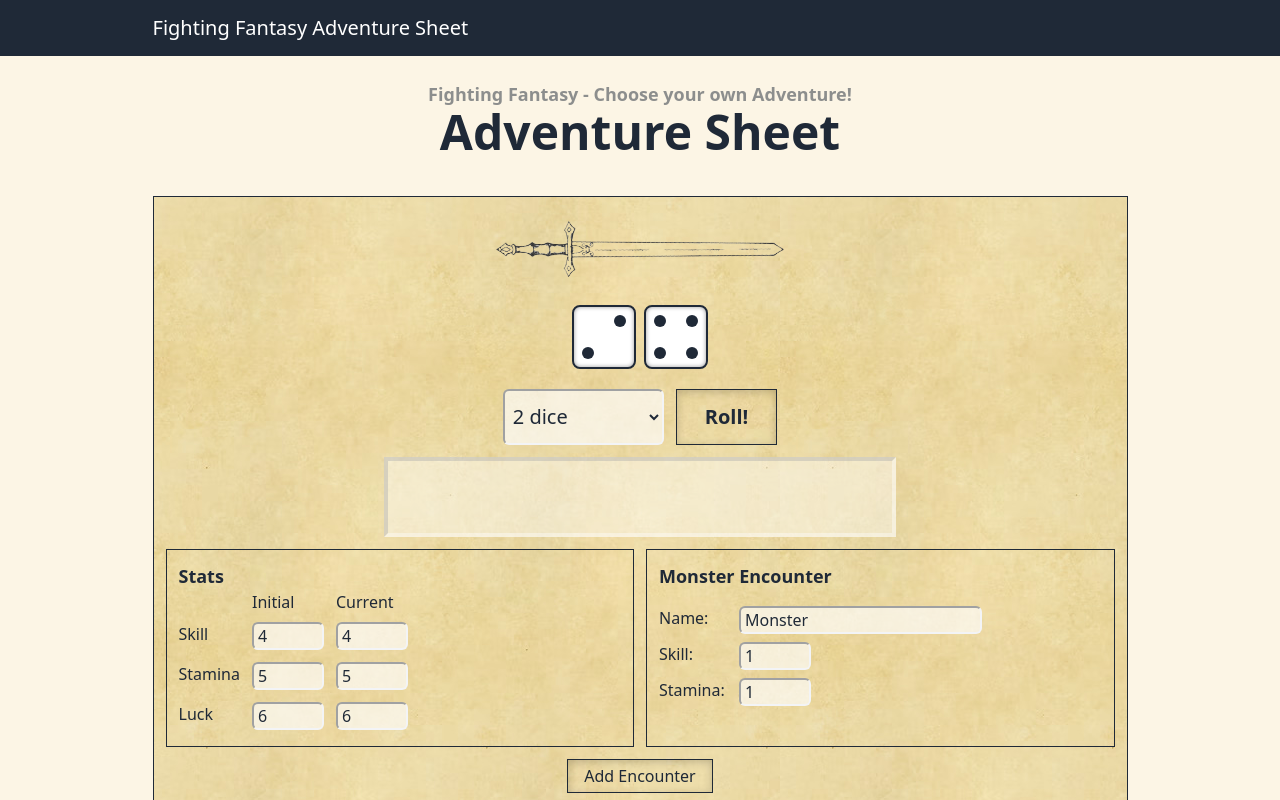
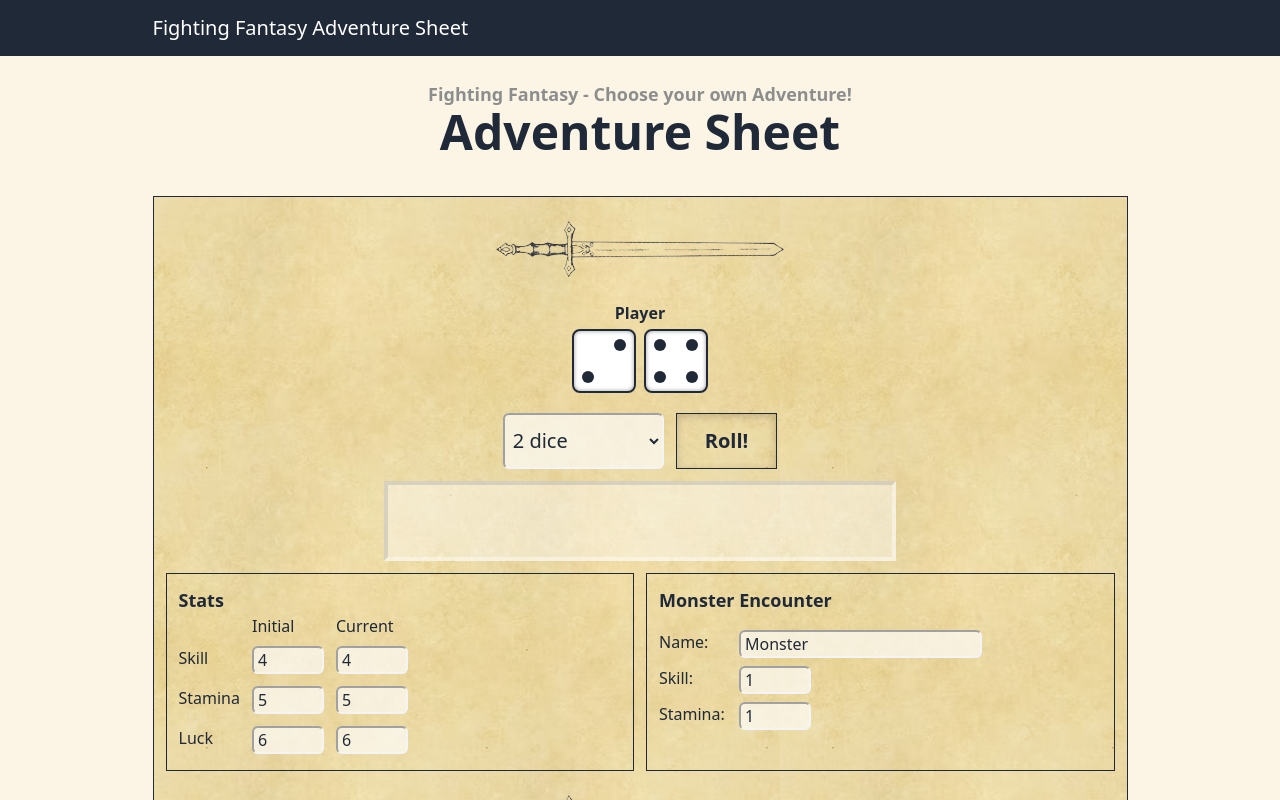
Before and after one commit to MrIee/choose-your-own-adventure-sheet, a Vue app: page / in a window 1280 px wide. Shown: the top 800 px of the page. Built offline with nearby package versions, Linux system fonts and the light colour scheme.

Commit message:
Temporarily disable additional encounters and add victory/defeat messages

```diff
--- a/src/App.vue
+++ b/src/App.vue
@@ -12,7 +12,10 @@
       <Divider :img-url="require('@/assets/images/sword.png')" />
       <div class="tw-flex tw-justify-center tw-mb-4">
         <div class="tw-flex tw-flex-col">
-          <strong v-if="diceMode === diceModeCombat" class="tw-mx-auto">
+          <strong
+            v-if="diceMode === diceModeCombat || diceModeCombatLuck"
+            class="tw-mx-auto"
+          >
             Player
           </strong>
           <div class="tw-flex">
@@ -25,7 +28,10 @@
           </div>
         </div>
         <div v-if="monsterDice > 0" class="tw-flex tw-flex-col tw-ml-9">
-          <strong v-if="diceMode === diceModeCombat" class="tw-mx-auto">
+          <strong
+            v-if="diceMode === diceModeCombat || diceModeCombatLuck"
+            class="tw-mx-auto"
+          >
             {{ getMonsterName() }}
           </strong>
           <div class="tw-flex">
@@ -120,7 +126,8 @@
         @mouseenter="showStatAnimation = false"
       />
     </div>
-    <div class="tw-flex tw-flex-row-reverse tw-flex-wrap">
+    <!-- Temporarily disable additional encounters -->
+    <!-- <div class="tw-flex tw-flex-row-reverse tw-flex-wrap">
       <div class="tw-w-full tw-flex tw-justify-center tw-mb-3">
         <button class="tw-px-4" @click="onClickAddMonster">
           Add Encounter
@@ -140,7 +147,7 @@
           @click-remove-button="onClickRemoveMonster(index)"
         />
       </div>
-    </div>
+    </div> -->
     <Divider :img-url="require('@/assets/images/sword.png')" />
     <div class="tw-flex tw-flex-col md:tw-flex-row">
       <div class="tw-w-full md:tw-w-1/2 md:tw-mr-1.5">
@@ -177,6 +184,12 @@
   label: string;
   value: number;
   initialValue: number;
+}
+
+interface Monster {
+  name: string;
+  skill: number;
+  stamina: number;
 }
 
 export default defineComponent({
@@ -226,7 +239,7 @@
       monsterDice: 2,
       monsterRoll: 0,
       monsterTotalRoll: 0,
-      additionalMonsters: new Array<object>(),
+      additionalMonsters: new Array<Monster>(),
       showStatAnimation: false,
       isRollDisabled: false,
       showCombatLuck: false,
@@ -540,6 +553,7 @@
       };
 
       vm.testPlayerRollAgainstLuck(onLucky, onUnlucky);
+      vm.generateCombatVictoryDefeatMessages();
       vm.diceMode = vm.diceModeCombat;
     }, 100),
     useCombatLuckAfterAttack: debounce((vm): void => {
@@ -555,6 +569,7 @@
       };
 
       vm.testPlayerRollAgainstLuck(onLucky, onUnlucky);
+      vm.generateCombatVictoryDefeatMessages();
       vm.diceMode = vm.diceModeCombat;
     }, 100),
     onClickAddMonster(): void {
```
